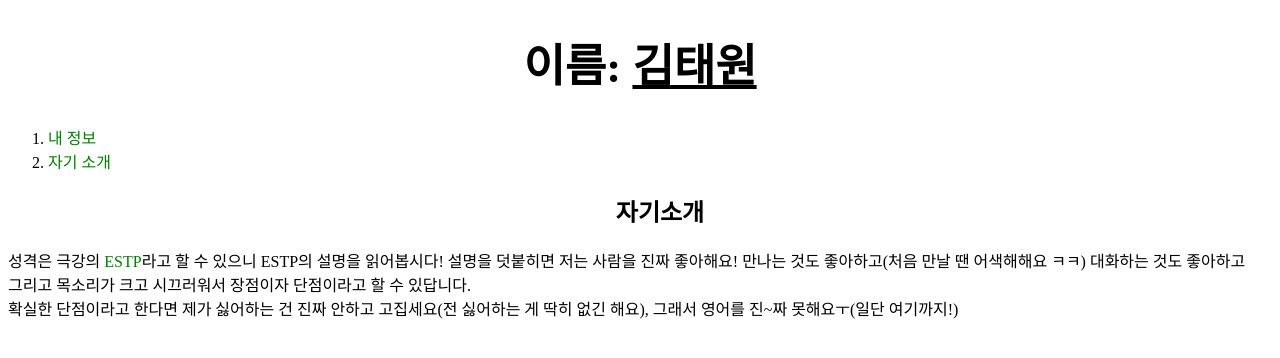
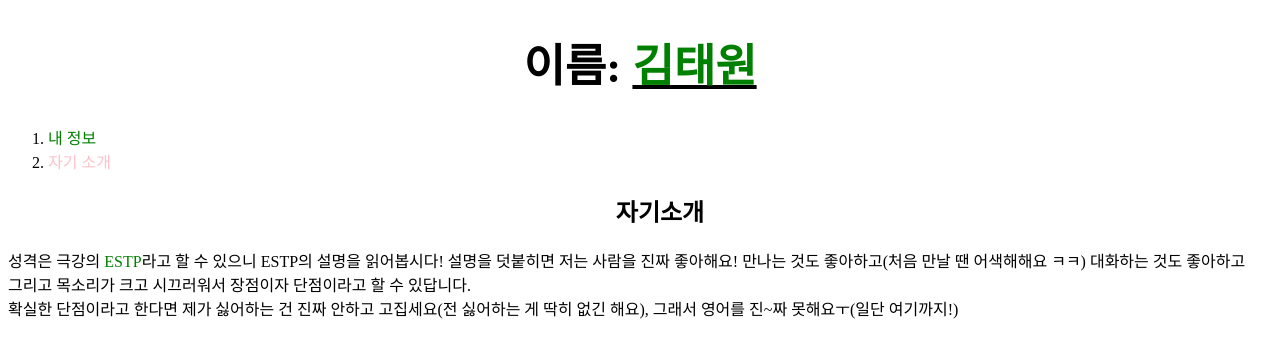
Before and after one commit to xodnjs1219/1234, a plain HTML site: page 3.html in a window 1280 px wide. Drawn offline with Linux system fonts and the light colour scheme; a script that the page names is missing.

Commit message:
Update 3.html

```diff
--- a/3.html
+++ b/3.html
@@ -12,7 +12,7 @@
 
   gtag('config', 'G-HEM8B0XC31');
 </script>
-    <style>
+<style>
   a{
     color: green;
     text-decoration: none;
@@ -28,17 +28,17 @@
 </style>
   </head>
 <body>
-  <h1><strong>이름: <u>김태원</u></strong></h1>
+  <h1><strong>이름: <u><a href="index.html">김태원</a></u></strong></h1>
   <ol>
     <li><a href="2.html">내 정보</a></li>
-    <li><a href="3.html">자기 소개</a></li>
+    <li><a href="3.html" style="color:pink">자기 소개</a></li>
     <h2>자기소개</h2>
   </ol>
   성격은 극강의 <a href="https://namu.wiki/w/ESTP?msclkid=5011ff77a8df11ecbafd44993e64d6db">ESTP</a>라고 할 수 있으니 ESTP의 설명을 읽어봅시다!
   설명을 덧붙히면 저는 사람을 진짜 좋아해요! 만나는 것도 좋아하고(처음 만날 땐 어색해해요 ㅋㅋ) 대화하는 것도 좋아하고<br>
   그리고 목소리가 크고 시끄러워서 장점이자 단점이라고 할 수 있답니다.<br>
   확실한 단점이라고 한다면 제가 싫어하는 건 진짜 안하고 고집세요(전 싫어하는 게 딱히 없긴 해요), 그래서 영어를 진~짜 못해요ㅜ(일단 여기까지!)
-    <div id="disqus_thread"></div>
+  <div id="disqus_thread"></div>
 <script>
     /**
     *  RECOMMENDED CONFIGURATION VARIABLES: EDIT AND UNCOMMENT THE SECTION BELOW TO INSERT DYNAMIC VALUES FROM YOUR PLATFORM OR CMS.
@@ -57,5 +57,4 @@
     })();
 </script>
 <noscript>Please enable JavaScript to view the <a href="https://disqus.com/?ref_noscript">comments powered by Disqus.</a></noscript>
-
 </body>
```
